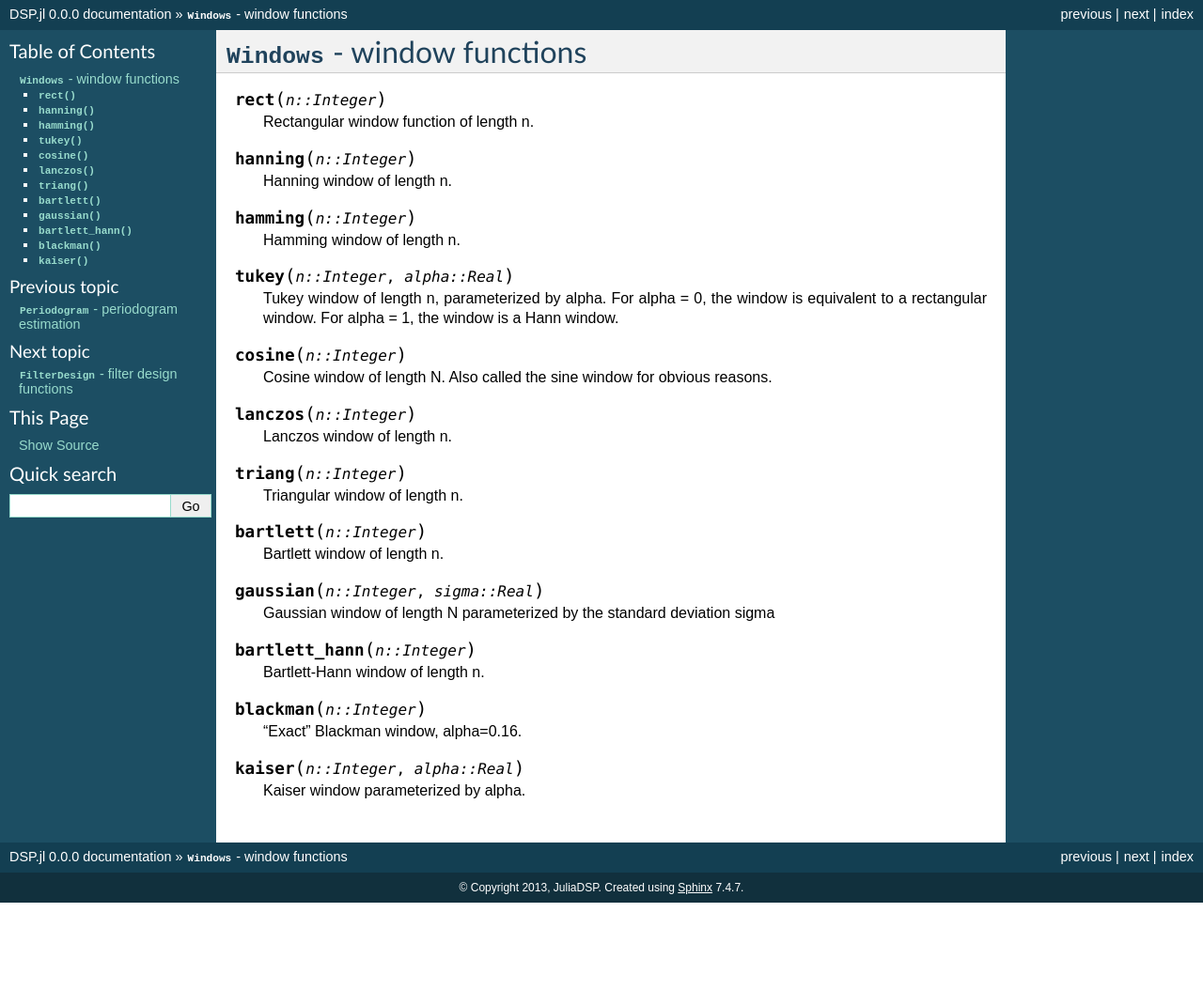
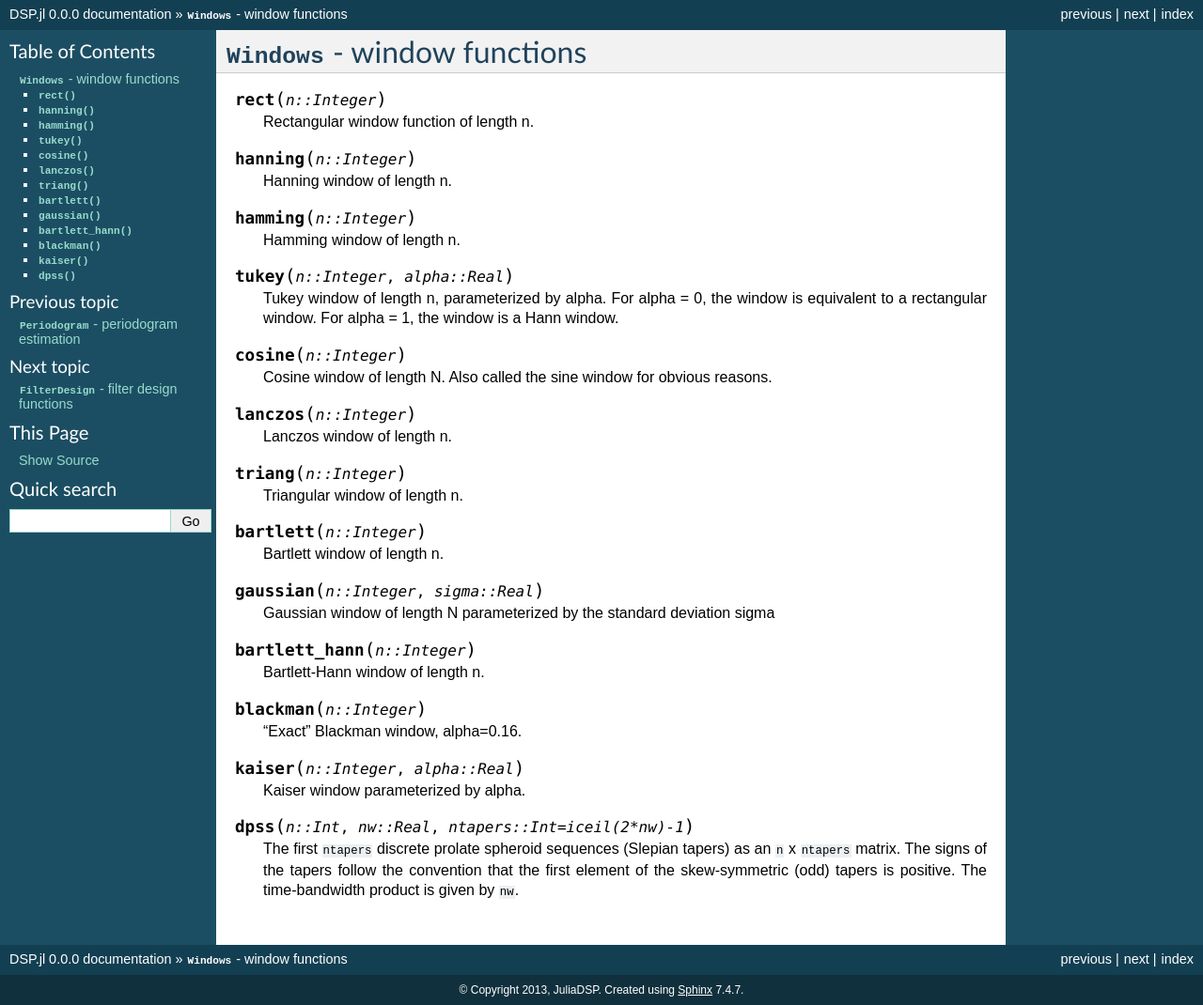
Before and after one commit to JuliaDSP/DSP.jl, a Sphinx documentation site: the page built from doc/windows.rst, in a window 1280 px wide. Shown: the whole page at 94% size. Built offline with Sphinx 7.4.7, drawn with Linux system fonts in a browser that asks for light colours; formulas are drawn with MathJax 3; before the commit the page ends 961 px from its top, so only the background shows below that.

Commit message:
Add discrete prolate spheroid sequences (Slepian tapers)

```diff
--- a/doc/windows.rst
+++ b/doc/windows.rst
@@ -48,3 +48,7 @@
 .. function:: kaiser(n::Integer, alpha::Real)
 
     Kaiser window parameterized by alpha.
+
+.. function:: dpss(n::Int, nw::Real, ntapers::Int=iceil(2*nw)-1)
+
+    The first ``ntapers`` discrete prolate spheroid sequences (Slepian tapers) as an ``n`` x ``ntapers`` matrix. The signs of the tapers follow the convention that the first element of the skew-symmetric (odd) tapers is positive. The time-bandwidth product is given by ``nw``.
```
Also changed, not shown: 5 other files.
